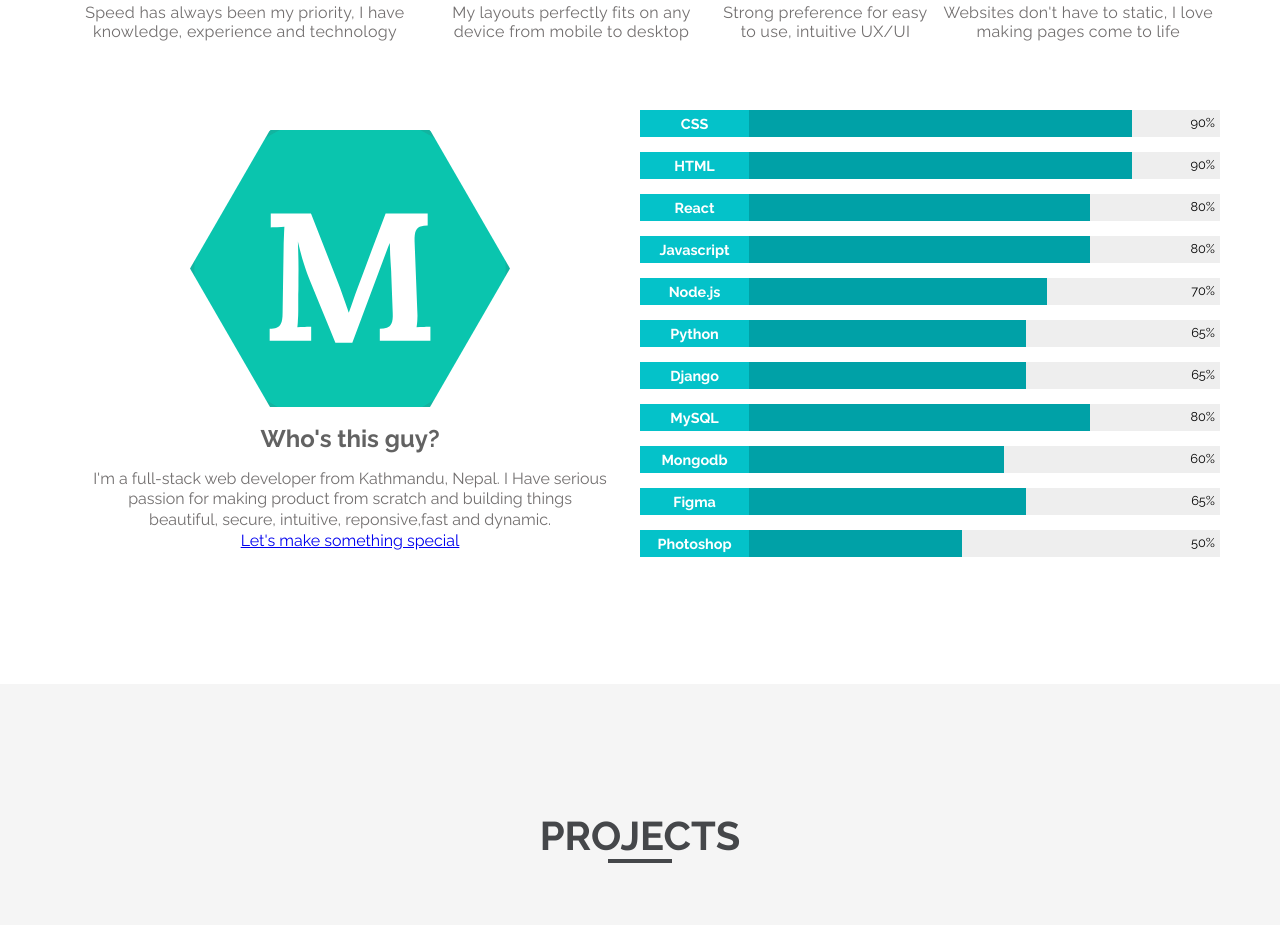
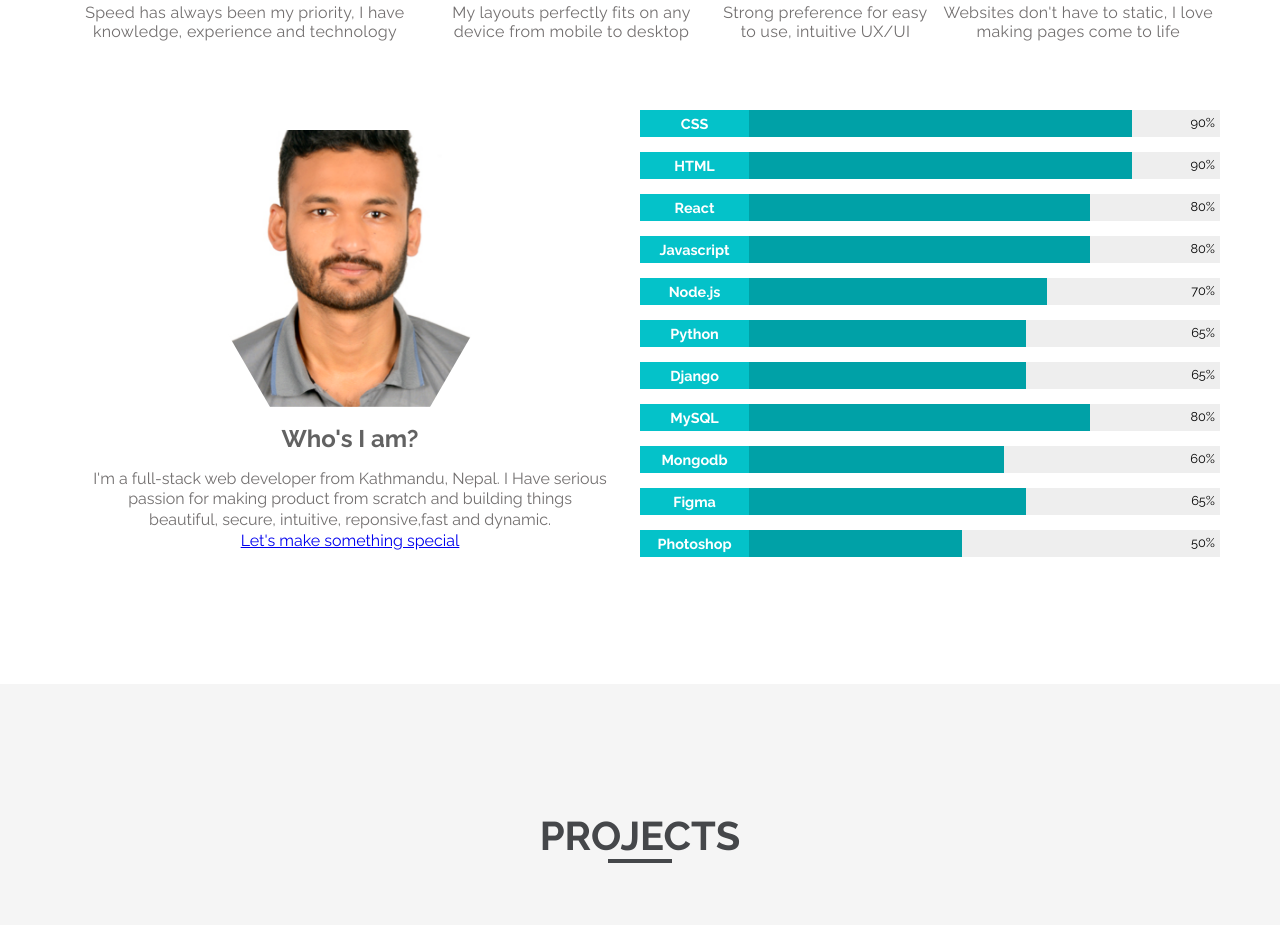
Before and after one commit to iammilankhati/Portfolio, a React (Create React App) app: page / in a window 1280 px wide. Shown: the part 1246-2171 px from the top of the page. Built offline with nearby package versions, Linux system fonts and the light colour scheme.

Commit message:
image added

```diff
--- a/src/pages/About.js
+++ b/src/pages/About.js
@@ -1,10 +1,11 @@
-import React, { useEffect } from "react";
-import { Features, Skills } from "../components/Data";
-import myphoto from "../assets/images/logo1.svg";
-import ProgressBar from "../components/ProgressBar";
-import Aos from "aos";
-import { BrowserRouter as Router } from "react-router-dom";
-import { HashLink as Link } from "react-router-hash-link";
+import React, { useEffect } from 'react';
+import { Features, Skills } from '../components/Data';
+// import myphoto from '../assets/images/logo1.svg';
+import mypic from '../assets/images/myphoto.jpg';
+import ProgressBar from '../components/ProgressBar';
+import Aos from 'aos';
+import { BrowserRouter as Router } from 'react-router-dom';
+import { HashLink as Link } from 'react-router-hash-link';
 
 const About = () => {
 	useEffect(() => {
@@ -36,9 +37,9 @@ const About = () => {
 				<div className='me'>
 					<div className='me_info'>
 						<div className='me_info--image' data-aos='flip-left'>
-							<img src={myphoto} alt='milankhati' className='myphoto' />
+							<img src={mypic} alt='milankhati' className='myphoto' />
 						</div>
-						<h2 className='me_info--name'>Who's this guy?</h2>
+						<h2 className='me_info--name'>Who's I am?</h2>
 						<p>
 							I'm a full-stack web developer from Kathmandu, Nepal. I Have
 							serious passion for making product from scratch and building
```
Also changed, not shown: src/assets/images/myphoto.jpg.
